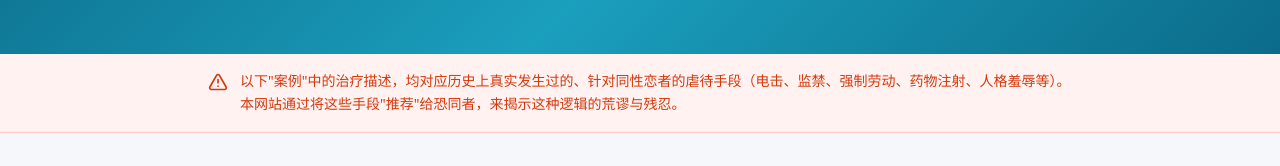
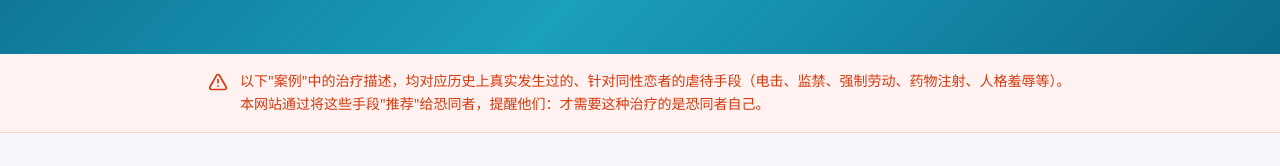
Before and after one commit to JacobYixi/old-broadlovehch, a Next.js app: page /cases in a window 1280 px wide. Shown: the part 278-444 px from the top of the page. Built offline with nearby package versions, Linux system fonts and the light colour scheme.

Commit message:
fix(cases): 修改免责声明措辞与services统一

```diff
--- a/src/app/cases/page.tsx
+++ b/src/app/cases/page.tsx
@@ -142,7 +142,7 @@ export default function CasesPage() {
             <AlertTriangle className="w-5 h-5 text-[#D4380D] shrink-0 mt-0.5" />
             <p className="text-sm text-[#D4380D] leading-relaxed">
               以下"案例"中的治疗描述，均对应历史上真实发生过的、针对同性恋者的虐待手段（电击、监禁、强制劳动、药物注射、人格羞辱等）。
-              本网站通过将这些手段"推荐"给恐同者，来揭示这种逻辑的荒谬与残忍。
+              本网站通过将这些手段"推荐"给恐同者，提醒他们：才需要这种治疗的是恐同者自己。
             </p>
           </div>
         </div>
```
